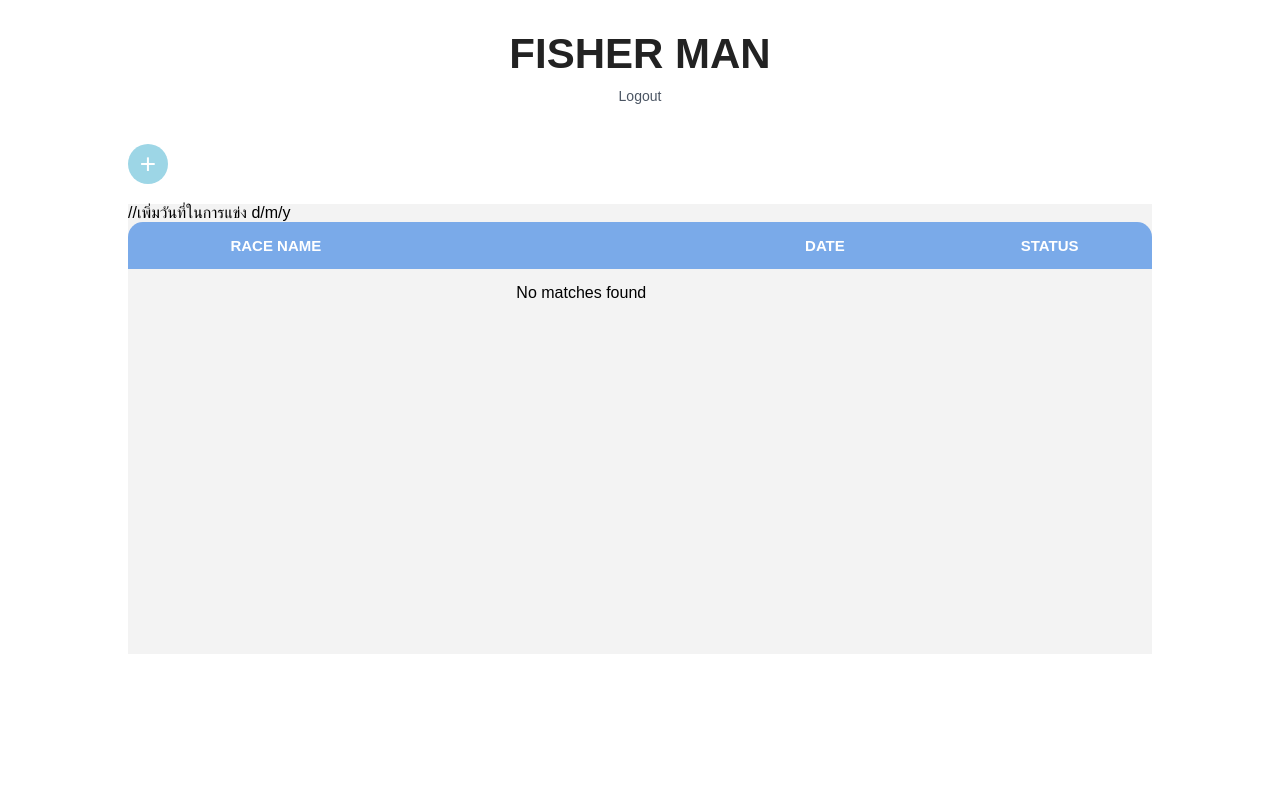
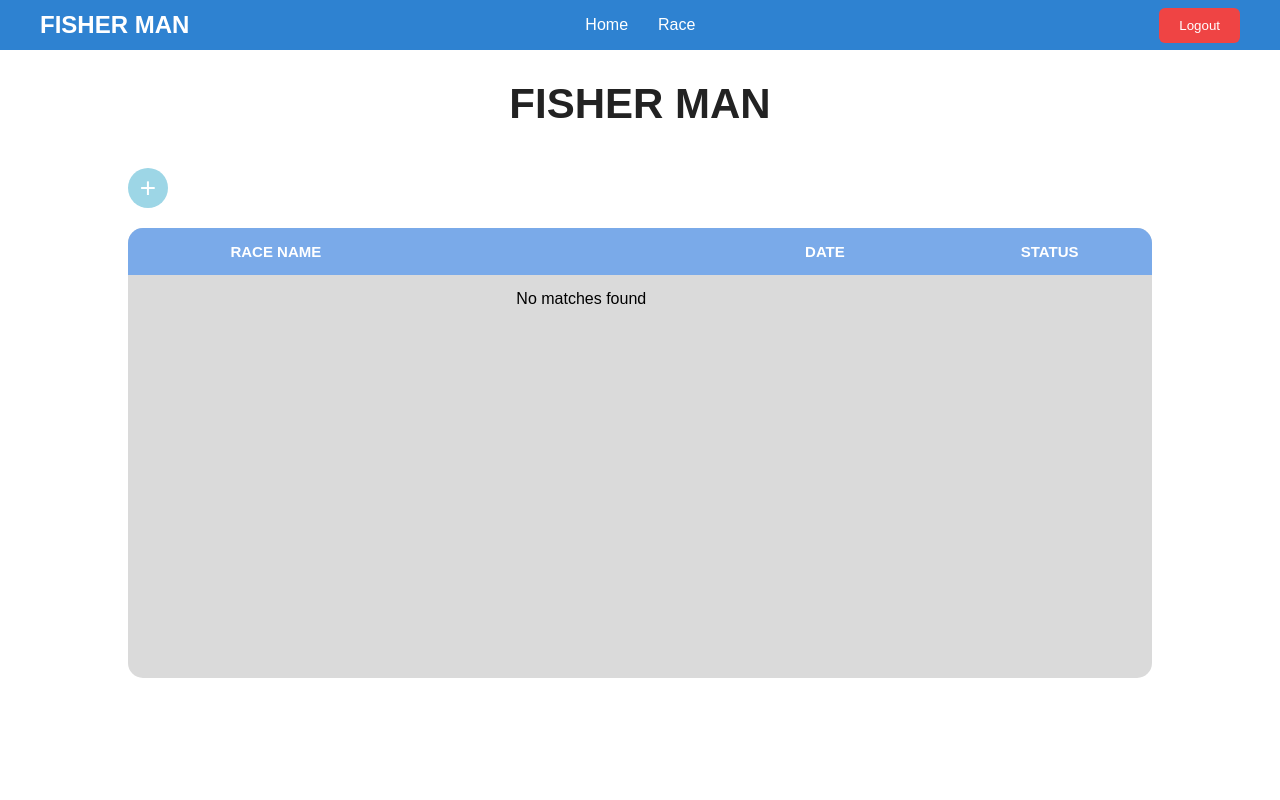
Before and after one commit to ZeNZeR07/Fisherman, a PHP site: page /home_page.php in a window 1280 px wide. Run offline with PHP 8.4, Linux system fonts and the light colour scheme; a user stored in the database is signed in; data that the repository does not hold is empty.

Commit message:
UI-homepage

```diff
--- a/home_page.php
+++ b/home_page.php
@@ -2,19 +2,16 @@
 require_once 'auth_check.php';
 require_once 'db_connect.php';
 
-// Handle creating a new match
 if ($_SERVER['REQUEST_METHOD'] === 'POST' && isset($_POST['action']) && $_POST['action'] === 'create_match') {
     $match_name = trim($_POST['match_name']);
     if (!empty($match_name)) {
         $stmt = $pdo->prepare("INSERT INTO matches (name, status) VALUES (?, 'pending')");
         $stmt->execute([$match_name]);
-        // Redirect to avoid form resubmission
         header("Location: home_page.php");
         exit;
     }
 }
 
-// Fetch all matches
 $stmt = $pdo->query("SELECT * FROM matches ORDER BY id DESC");
 $matches = $stmt->fetchAll();
 ?>
@@ -24,23 +21,58 @@ $matches = $stmt->fetchAll();
     <meta charset="UTF-8">
     <meta name="viewport" content="width=device-width, initial-scale=1.0">
     <title>Home Page</title>
-    <link rel="stylesheet" href="style/home_page.css">
+    <link rel="stylesheet" href="style/home_pageoo.css">
 </head>
 
 <body>
+    <nav class="navbar">
+        <div class="logo">
+            <h2>FISHER MAN</h2>
+        </div>
+
+        <ul class="nav-menu">
+            <li><a href="home_page.php">Home</a></li>
+            <li><a href="race_page.php">Race</a></li>
+        </ul>
+
+        <div class="nav-right">
+            <button id="logoutBtn" class="logout-btn">Logout</button>
+        </div>
+    </nav>
+
     <div class="container">
+
         <div class="col-1">
 
             <h1>FISHER MAN</h1>
-            <a href="logout.php" style="color: #4b5563; text-decoration: none; font-size: 14px; margin-top: 10px; display: block;">Logout</a>
+
         </div>
+
+        <!-- Logout Modal -->
+        <div class="modal" id="logoutModal">
+            <div class="logout-modal-card">
+                <h2>ออกจากระบบ</h2>
+                <p>คุณจะออกจากระบบหรือไม่</p>
+
+                <div class="btn-group">
+                    <button class="cancel-btn" onclick="closeLogoutModal()">
+                        ยกเลิก
+                    </button>
+
+                    <button class="confirm-btn" onclick="logout()">
+                        ยืนยัน
+                    </button>
+                </div>
+            </div>
+        </div>
+
+    <script src="js/script.js"></script>
         <div class="col-2">
             <div class="menu">
-                <!-- Using a hidden form to submit without drastically changing the UI layout -->
                 <form id="createMatchForm" method="POST" style="display:inline;">
                     <input type="hidden" name="action" value="create_match">
                     <input type="hidden" name="match_name" id="matchNameInput">
-                    <button type="button" class="add-btn" onclick="promptCreateMatch()">+</button>
+                    <button type="button" class="add-btn" onclick="openModal()">+</button>
                 </form>
             </div>
 
@@ -48,7 +80,7 @@ $matches = $stmt->fetchAll();
                 <table>
                     <tr>
                         <th>RACE NAME</th>
-                        <Th>DATE</Th> //เพิ่มวันที่ในการแข่ง d/m/y
+                        <Th>DATE</Th>
                         <th>STATUS</th>
                     </tr>
                     <?php if (count($matches) > 0): ?>
@@ -68,13 +100,56 @@ $matches = $stmt->fetchAll();
         </div>
     </div>
 
+    <!-- card input -->
+    <div class="modal" id="matchModal">
+        <div class="modal-card">
+            <h2>สร้างการแข่ง</h2>
+
+            <p>ชี่อการแข่ง</p>
+            <input type="text" id="matchName" placeholder="กรอกชื่อการแข่ง">
+
+            <div class="btn-group">
+                <button class="cancel-btn" onclick="closeModal()">ยกเลิก</button>
+                <button class="create-btn" onclick="createMatch()">ยืนยัน</button>
+            </div>
+        </div>
+    </div>
+
     <script>
-    function promptCreateMatch() {
-        const matchName = prompt("Enter the name of the new match:");
-        if (matchName && matchName.trim() !== "") {
-            document.getElementById('matchNameInput').value = matchName;
-            document.getElementById('createMatchForm').submit();
+    function openModal() {
+        document.getElementById("matchModal").style.display = "flex";
+    }
+
+    function closeModal() {
+        document.getElementById("matchModal").style.display = "none";
+    }
+
+    function createMatch() {
+
+        let name = document.getElementById("matchName").value.trim();
+
+        if(name === ""){
+            alert("Please enter match name");
+            return;
         }
+
+        document.getElementById("matchNameInput").value = name;
+        document.getElementById("createMatchForm").submit();
+    }
+
+    const logoutBtn = document.getElementById("logoutBtn");
+    const logoutModal = document.getElementById("logoutModal");
+
+    logoutBtn.addEventListener("click", function () {
+        logoutModal.style.display = "flex";
+    });
+
+    function closeLogoutModal() {
+        logoutModal.style.display = "none";
+    }
+
+    function logout() {
+        window.location.href = "logout.php";
     }
     </script>
 </body>
--- a/style/home_page.css
+++ /dev/null
@@ -1,89 +0,0 @@
-*{
-        margin: 0;
-        padding: 0;
-        box-sizing: border-box;
-        font-family: Arial, Helvetica, sans-serif;
-    }
-
-    body{
-        background: #ffffff;
-        min-height: 100vh;
-        display: flex;
-        justify-content: center;
-    }
-
-    .container{
-        width: 80%;
-        margin-top: 30px;
-    }
-
-    /* HEAD */
-    .col-1{
-        text-align: center;
-        margin-bottom: 40px;
-    }
-
-    .col-1 h1{
-        font-size: 42px;
-        font-weight: bold;
-        color: #222;
-    }
-
-    /* MENU */
-    .menu{
-        display: flex;
-        justify-content: space-between;
-        align-items: center;
-        margin-bottom: 20px;
-    }
-
-    .add-btn{
-        width: 40px;
-        height: 40px;
-        border: none;
-        border-radius: 50%;
-        background: #9dd6e6;
-        color: white;
-        font-size: 28px;
-        cursor: pointer;
-        margin-left: auto;
-    }
-
-    .border{
-        width: 100%;
-        min-height: 450px;
-        background: #f3f3f3;
-    }
-
-table{
-    width: 100%;
-    border-collapse: separate;
-    border-spacing: 0;
-    border-radius: 15px;
-    overflow: hidden;
-}
-
-th,
-td{
-    padding: 15px;
-}
-
-th{
-    background: #7aaae9;
-    color: white;
-    font-size: 15px;
-}
-
-th:nth-child(1),
-td:nth-child(1){
-    width: 40%;
-    text-align: left;
-    padding-left: 10%;
-}
-
-th:nth-child(2),
-td:nth-child(2){
-    width: 40%;
-    text-align: right;
-    padding-right: 10%;
-}
--- /dev/null
+++ b/style/home_pageoo.css
@@ -0,0 +1,270 @@
+*{
+        margin: 0;
+        padding: 0;
+        box-sizing: border-box;
+        font-family: Arial, Helvetica, sans-serif;
+    }
+
+body{
+    margin: 0;
+    background: #ffffff;
+    min-height: 100vh;
+}
+
+    .container{
+        width: 80%;
+        max-width: 1200px;
+        margin: 30px auto;
+    }
+
+    /* HEAD */
+    .col-1{
+        text-align: center;
+        margin-bottom: 40px;
+    }
+
+    .col-1 h1{
+        font-size: 42px;
+        font-weight: bold;
+        color: #222;
+    }
+
+    /* MENU */
+    .menu{
+        display: flex;
+        justify-content: space-between;
+        align-items: center;
+        margin-bottom: 20px;
+    }
+
+    .add-btn{
+        width: 40px;
+        height: 40px;
+        border: none;
+        border-radius: 50%;
+        background: #9dd6e6;
+        color: white;
+        font-size: 28px;
+        cursor: pointer;
+        margin-left: auto;
+    }
+
+    .border{
+        width: 100%;
+        min-height: 450px;
+        background: #dadada;
+        border-radius: 15px;
+    }
+
+table{
+    width: 100%;
+    border-collapse: separate;
+    border-spacing: 0;
+    border-radius: 15px;
+    overflow: hidden;
+}
+
+th,
+td{
+    padding: 15px;
+}
+
+th{
+    background: #7aaae9;
+    color: white;
+    font-size: 15px;
+}
+
+th:nth-child(1),
+td:nth-child(1){
+    width: 40%;
+    text-align: left;
+    padding-left: 10%;
+}
+
+th:nth-child(2),
+td:nth-child(2){
+    width: 40%;
+    text-align: right;
+    padding-right: 10%;
+}
+
+.modal{
+    position: fixed;
+    inset: 0;
+    background: rgba(0,0,0,.4);
+    display: none;
+    justify-content: center;
+    align-items: center;
+}
+
+.modal-card{
+    width: 350px;
+    background: white;
+    border-radius: 12px;
+    padding: 25px;
+    box-shadow: 0 10px 15px rgba(0, 0, 0, 0.096);
+}
+
+.modal-card h2{
+    margin-bottom:50px;
+}
+
+.modal-card p{
+    font-size: 18px;
+}
+
+.modal-card input{
+    width:100%;
+    padding:10px;
+    font-size:16px;
+    border:1px solid #ccc;
+    border-radius:6px;
+    box-sizing:border-box;
+    margin-top: 10px;
+    margin-bottom: 50px;
+}
+
+.btn-group{
+    margin-top: 20px;
+    display: flex;
+    justify-content: center;
+    gap: 10px;
+    margin-top: 30px;
+}
+
+.cancel-btn{
+    background:#ddd;
+    border:none;
+    padding:10px 18px;
+    cursor:pointer;
+    border-radius:6px;
+}
+
+.create-btn{
+    background:#2e82d1;
+    color:white;
+    border:none;
+    padding:10px 18px;
+    cursor:pointer;
+    border-radius:6px;
+}
+
+.modal{
+    position:fixed;
+    inset:0;
+    display:none;
+    justify-content:center;
+    align-items:center;
+    background:rgba(0,0,0,.5);
+}
+
+.modal-card{
+    width:350px;
+    background:#fff;
+    border-radius:12px;
+    padding:25px;
+}
+
+.modal-card h2{
+    margin-top:0;
+}
+
+/* logout_model */
+.logout-modal{
+    position:fixed;
+    inset:0;
+    display:none;
+    justify-content:center;
+    align-items:center;
+    background:rgba(0,0,0,.5);
+}
+
+.logout-modal-card{
+    width:350px;
+    background:#fff;
+    border-radius:12px;
+    padding:25px;
+}
+
+.logout-modal-card h2{
+    margin-top:5;
+}
+
+.logout-modal-card p{
+    margin-top: 30px;
+    margin-bottom:50px;
+}
+
+.btn-group{
+    display:flex;
+    justify-content:flex-end;
+    gap:10px;
+    margin-top:20px;
+}
+
+.cancel-btn{
+    padding:10px 18px;
+    border:none;
+    border-radius:6px;
+    background:#d1d5db;
+    cursor:pointer;
+}
+
+.confirm-btn{
+    padding:10px 18px;
+    border:none;
+    border-radius:6px;
+    background:#ef4444;
+    color:#fff;
+    cursor:pointer;
+}
+
+.navbar{
+    width: 100%;
+    height: 50px;
+    background: #2e82d1;
+    display: flex;
+    align-items: center;
+    padding: 0 40px;
+    box-sizing: border-box;
+}
+.logo h2{
+    color: white;
+
+}
+
+.nav-menu{
+    display: flex;
+    list-style: none;
+    margin-left: 33%;
+    gap: 30px;
+}
+
+.nav-menu a{
+    color: white;
+    text-decoration: none;
+    font-size: 16px;
+    transition: .3s;
+}
+
+.nav-menu a:hover{
+    color: #dbeafe;
+}
+
+.logout-btn{
+    padding: 10px 20px;
+    border: none;
+    border-radius: 6px;
+    background: #ef4444;
+    color: white;
+    cursor: pointer;
+}
+
+.nav-right{
+    margin-left: auto;
+}
+
+.logout-btn:hover{
+    background: #dc2626;
+}
```
